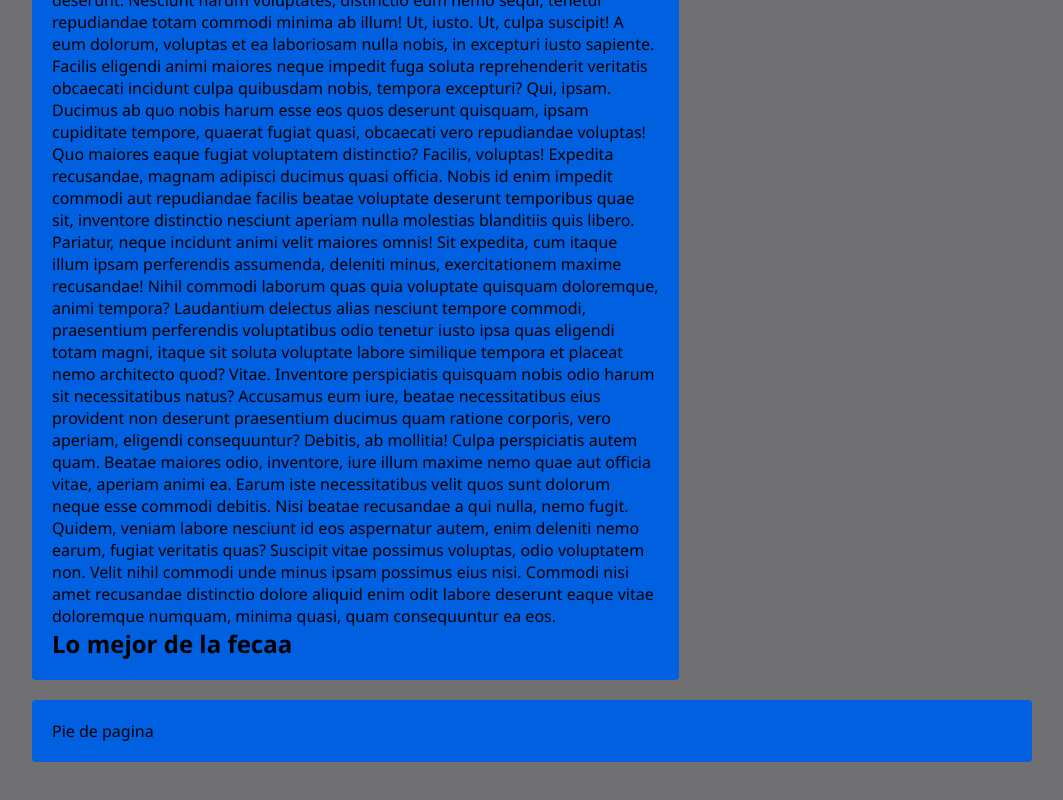
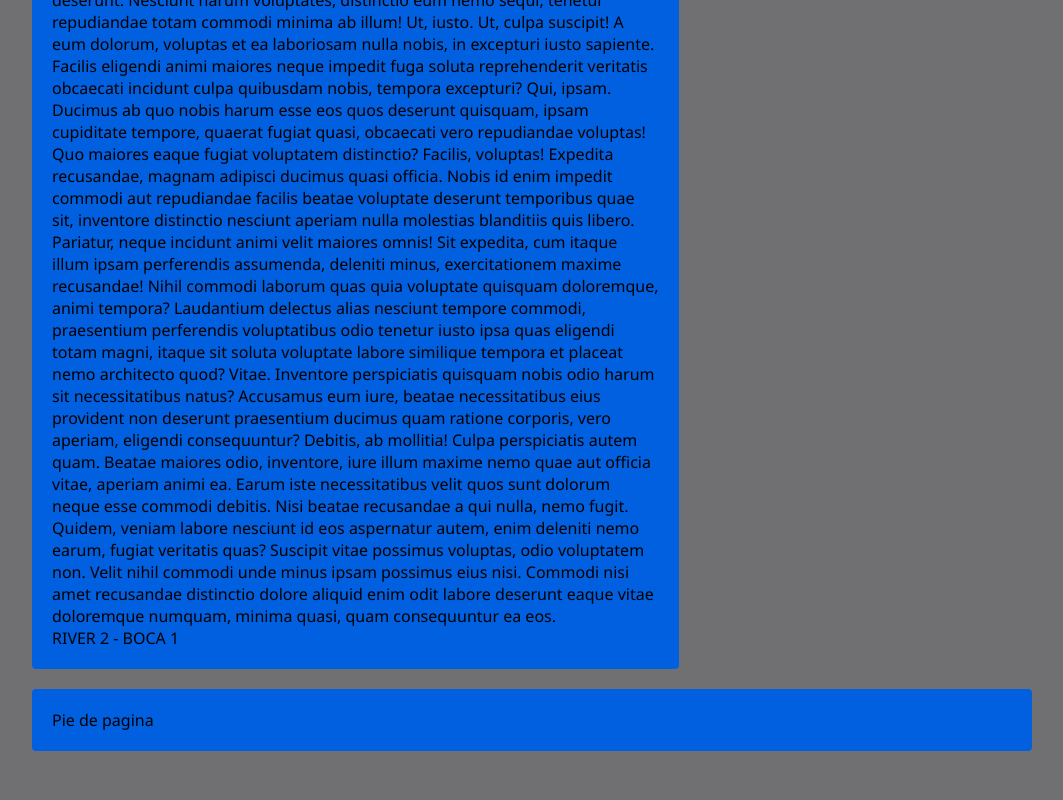
Before and after one commit to EmilianoGDY/IntegradorCodo, a plain HTML site: page index.html in a window 1280 px wide. Shown: the part 1817-2617 px from the top of the page, without its empty margins (108-1171 px from the left). Drawn offline with Linux system fonts and the light colour scheme.

Commit message:
superclasico

```diff
--- a/index.html
+++ b/index.html
@@ -62,7 +62,7 @@
             Nisi beatae recusandae a qui nulla, nemo fugit. Quidem, veniam labore nesciunt id eos aspernatur autem, enim deleniti nemo earum, fugiat veritatis quas? Suscipit vitae possimus voluptas, odio voluptatem non.
             Velit nihil commodi unde minus ipsam possimus eius nisi. Commodi nisi amet recusandae distinctio dolore aliquid enim odit labore deserunt eaque vitae doloremque numquam, minima quasi, quam consequuntur ea eos.
            </p>
-           <h2>Lo mejor de la fecaa</h2>
+           <p>RIVER 2 - BOCA 1</p>
         </main>
         <aside class="puestos">
             Tabla de Posiciones
```
